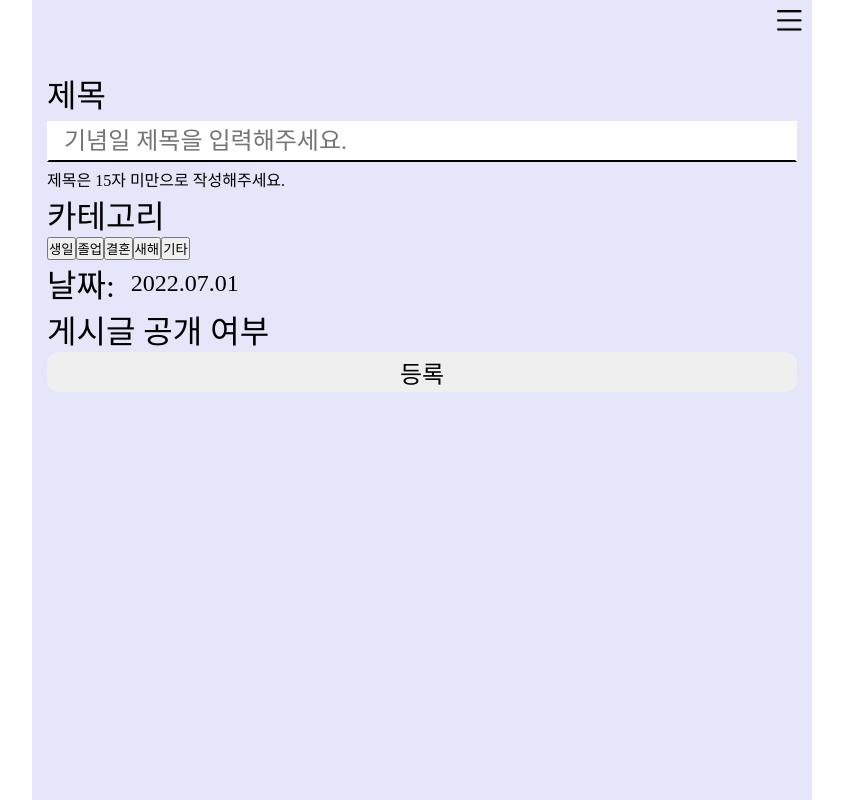
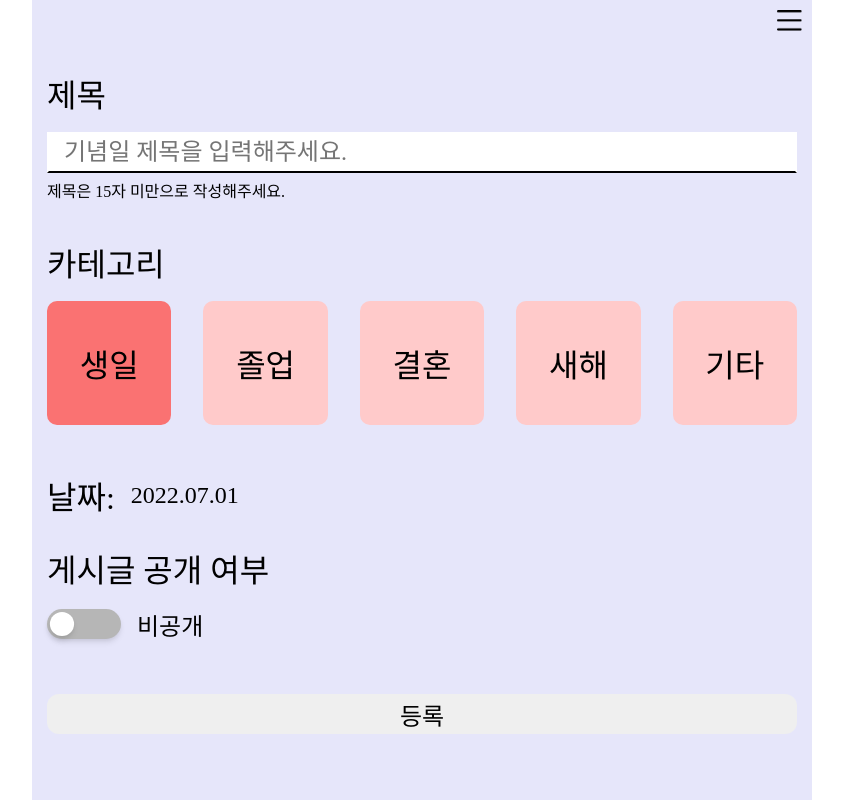
Before and after one commit to 2022Letters/frontend, a React (Create React App) app: page /create in a window 1280 px wide. Shown: the whole page, without its empty margins (218-1061 px from the left). Built offline with nearby package versions, Linux system fonts and the light colour scheme; a web font is replaced by a local one.

Commit message:
Feat: toggle 버튼 구현

```diff
--- a/src/pages/AnniversaryManagement.tsx
+++ b/src/pages/AnniversaryManagement.tsx
@@ -22,6 +22,7 @@ const Container = styled.section`
   padding: 0 15px;
   overflow: auto;
   background-color: lavender;
+  display: grid;
 `;
 
 const InputWrapper = styled.article`
@@ -29,19 +30,42 @@ const InputWrapper = styled.article`
   margin-top: 4.375rem;
 `;
 
-const CategoryWrapper = styled.article`
+const CategorySelectionWrapper = styled.article`
   width: 100%;
+  margin-top: 1rem;
+`;
+
+const CategoryButtonListWrapper = styled.div`
+  display: grid;
+  margin-top: 1rem;
+  grid-template-columns: repeat(5, 1fr);
+  grid-column-gap: 2rem;
+  @media (max-width: 550px) {
+    grid-column-gap: 1rem;
+  }
 `;
 
 const DateWrapper = styled.article`
   width: 100%;
+  margin-top: 1rem;
   display: flex;
   align-items: center;
   position: relative;
 `;
 
-const ToggleWrapper = styled.article`
+const ToggleControlWrapper = styled.article`
+  margin-top: 1rem;
   width: 100%;
+`;
+
+const ToggleWrapper = styled.div`
+  display: flex;
+  margin-top: 1rem;
+  align-items: center;
+`;
+
+const SubmmitWrapper = styled.article`
+  margin-top: 2rem;
 `;
 
 const TitleLabel = styled.label`
@@ -53,7 +77,7 @@ const TitleInput = styled.input`
   outline: none;
   padding: 5px 15px;
   font-size: 1.5rem;
-  margin-top: 5px;
+  margin-top: 1rem;
   border: 2px solid transparent;
   border-radius: 0;
   border-bottom: 2px solid #000;
@@ -83,6 +107,28 @@ const DetailedTitle = styled.h2`
   margin-right: 1rem;
 `;
 
+const CategoryWrapper = styled.div`
+  position: relative;
+  width: 100%;
+  height: 0;
+  overflow: hidden;
+  padding-bottom: 100%;
+`;
+
+const CategoryButton = styled.button<ICategoryButton>`
+  position: absolute;
+  width: 100%;
+  height: 100%;
+  top: 0;
+  bottom: 0;
+  border: none;
+  border-radius: 10px;
+  font-size: 2rem;
+  background-color: ${(props) =>
+    props.index === props.currentCategory ? '#FA7272' : '#FFCACA'};
+  transition: all 0.2s ease-in;
+`;
+
 const DatePickser = styled(ReactDatePicker)`
   margin-left: 10px;
   position: absolute;
@@ -107,15 +153,62 @@ const DateButton = styled.button`
   font-size: 1.5rem;
 `;
 
+const ToggleInput = styled.input`
+  margin-right: 1rem;
+  &[type='checkbox'] {
+    position: relative;
+    border: none;
+    -webkit-appearance: none;
+    background: #b6b6b6;
+    outline: none;
+    width: 74px;
+    height: 30px;
+    border-radius: 20px;
+    box-shadow: 0 4px 6px -1px rgba(0, 0, 0, 0.1),
+      0 2px 4px -1px rgba(0, 0, 0, 0.06);
+    &::before {
+    }
+  }
+
+  &[type='checkbox']:before {
+    content: '';
+    position: absolute;
+    width: 22px;
+    height: 22px;
+    border-radius: 20px;
+    top: 4px;
+    left: 4px;
+    background: #fff;
+    transform: scale(1.1);
+    transition: 750ms ease all;
+    box-shadow: 0 4px 6px -1px rgba(0, 0, 0, 0.1),
+      0 2px 4px -1px rgba(0, 0, 0, 0.06);
+  }
+
+  &:checked[type='checkbox']:before {
+    background: #fff;
+    left: 48px;
+  }
+`;
+
+const ToggleState = styled.span`
+  font-size: 1.5rem;
+`;
+
 function AnniversaryManagement() {
   const [originalDateInfo, setOriginalDateInfo] = useState(new Date());
-  const [refinedDate, setRefinedDate] = useState('');
   const [isOpen, setIsOpen] = useState(false);
+  const [anniversaryInfo, setAnniversaryInfo] = useState({
+    title: '',
+    category: '생일',
+    date: '',
+    isOpen: false
+  });
   useEffect(() => {
     toStringByFormatting(originalDateInfo);
   }, []);
 
-  const leftPad = (value: any) => {
+  const leftPad = (value: number) => {
     if (value >= 10) {
       return value;
     }
@@ -128,12 +221,24 @@ function AnniversaryManagement() {
     const day = leftPad(source.getDate());
     const date = [year, month, day].join(delimiter);
     setOriginalDateInfo(new Date(date));
-    setRefinedDate(date);
+    setAnniversaryInfo({ ...anniversaryInfo, date });
   };
+
   const handleClick = (e: React.MouseEvent<HTMLButtonElement>) => {
-    e.preventDefault();
     setIsOpen(!isOpen);
   };
+
+  const onClickCategory = (event: React.MouseEvent<HTMLButtonElement>) => {
+    const {
+      currentTarget: { value }
+    } = event;
+    setAnniversaryInfo({ ...anniversaryInfo, category: value });
+  };
+
+  const onSubmit = async () => {
+    return null;
+  };
+
   const categoryList = ['생일', '졸업', '결혼', '새해', '기타'];
   return (
     <Container>
@@ -148,18 +253,28 @@ function AnniversaryManagement() {
         />
         <TitleInformation>제목은 15자 미만으로 작성해주세요.</TitleInformation>
       </InputWrapper>
-      <CategoryWrapper>
+      <CategorySelectionWrapper>
         <DetailedTitle>카테고리</DetailedTitle>
-        {categoryList?.map((category) => (
-          <button type="button" key={category}>
-            {category}
-          </button>
-        ))}
-      </CategoryWrapper>
+        <CategoryButtonListWrapper>
+          {categoryList?.map((category) => (
+            <CategoryWrapper key={category}>
+              <CategoryButton
+                type="button"
+                index={category}
+                currentCategory={anniversaryInfo.category}
+                onClick={onClickCategory}
+                value={category}
+              >
+                {category}
+              </CategoryButton>
+            </CategoryWrapper>
+          ))}
+        </CategoryButtonListWrapper>
+      </CategorySelectionWrapper>
       <DateWrapper>
         <DetailedTitle>날짜: </DetailedTitle>
         <DateButton onClick={handleClick} type="button">
-          {refinedDate}
+          {anniversaryInfo?.date}
         </DateButton>
         <DatePickWrapper>
           {isOpen && (
@@ -175,10 +290,28 @@ function AnniversaryManagement() {
           )}
         </DatePickWrapper>
       </DateWrapper>
-      <ToggleWrapper>
+      <ToggleControlWrapper>
         <DetailedTitle>게시글 공개 여부</DetailedTitle>
-      </ToggleWrapper>
-      <C.Button type="button">등록</C.Button>
+        <ToggleWrapper>
+          <ToggleInput
+            type="checkbox"
+            onClick={() => {
+              setAnniversaryInfo({
+                ...anniversaryInfo,
+                isOpen: !anniversaryInfo.isOpen
+              });
+            }}
+          />
+          <ToggleState>
+            {anniversaryInfo.isOpen ? '공개' : '비공개'}
+          </ToggleState>
+        </ToggleWrapper>
+      </ToggleControlWrapper>
+      <SubmmitWrapper>
+        <C.Button type="button" onSubmit={onSubmit}>
+          등록
+        </C.Button>
+      </SubmmitWrapper>
     </Container>
   );
 }
--- a/src/pages/Main.tsx
+++ b/src/pages/Main.tsx
@@ -5,11 +5,6 @@ import styled from 'styled-components';
 import { debounce } from 'lodash';
 import { Link } from 'react-router-dom';
 import EventCard from '../components/EventCard';
-
-interface CategoryButton {
-  index: string;
-  currentCategory: string;
-}
 
 const Container = styled.section`
   position: relative;
@@ -51,7 +46,7 @@ const CategoryWrapper = styled.article`
   padding: 0 15px;
 `;
 
-const CategoryButton = styled.button<CategoryButton>`
+const CategoryButton = styled.button<ICategoryButton>`
   position: relative;
   border-radius: 50px;
   border: none;
--- a/src/react-app-env.d.ts
+++ b/src/react-app-env.d.ts
@@ -11,3 +11,8 @@ interface IMenu {
   currentTargetEvent: number;
   toggleMenu(event: React.MouseEvent<HTMLButtonElement>): void;
 }
+
+interface ICategoryButton {
+  index: string;
+  currentCategory: string;
+}
```
